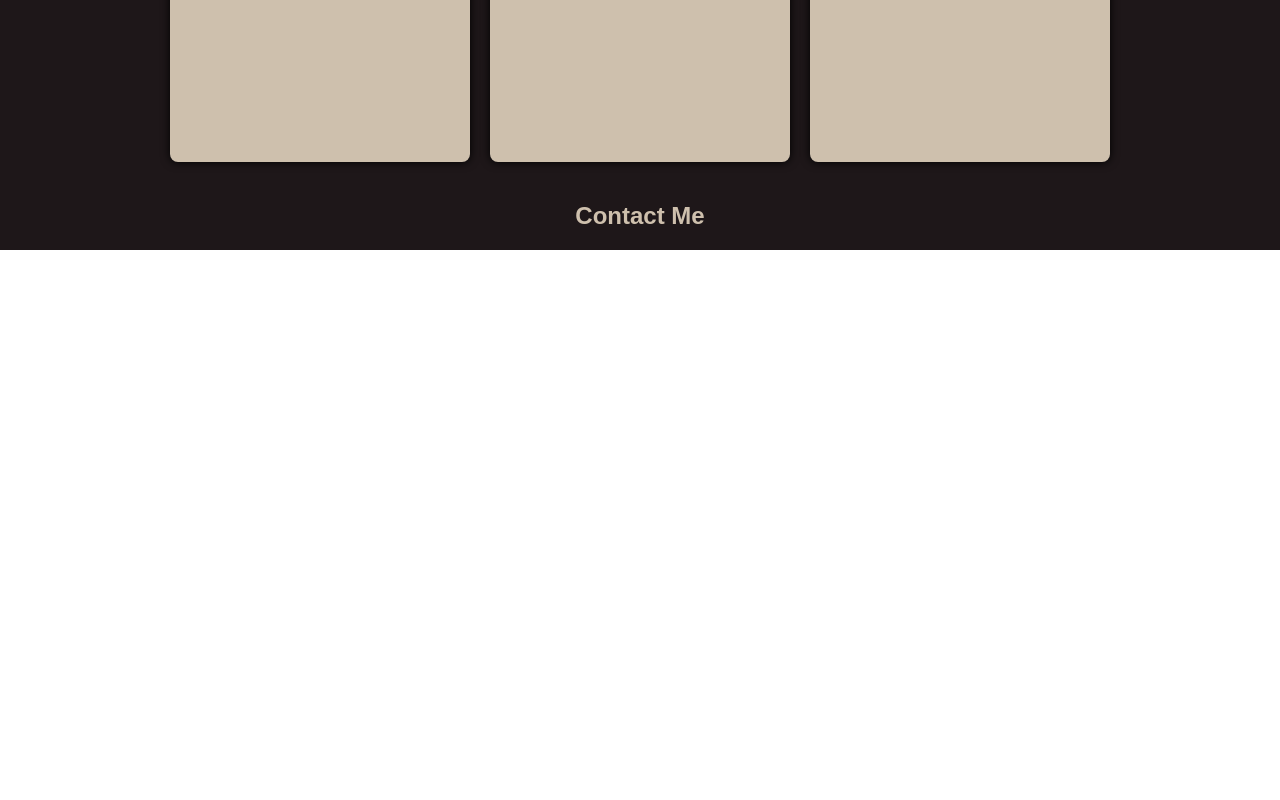
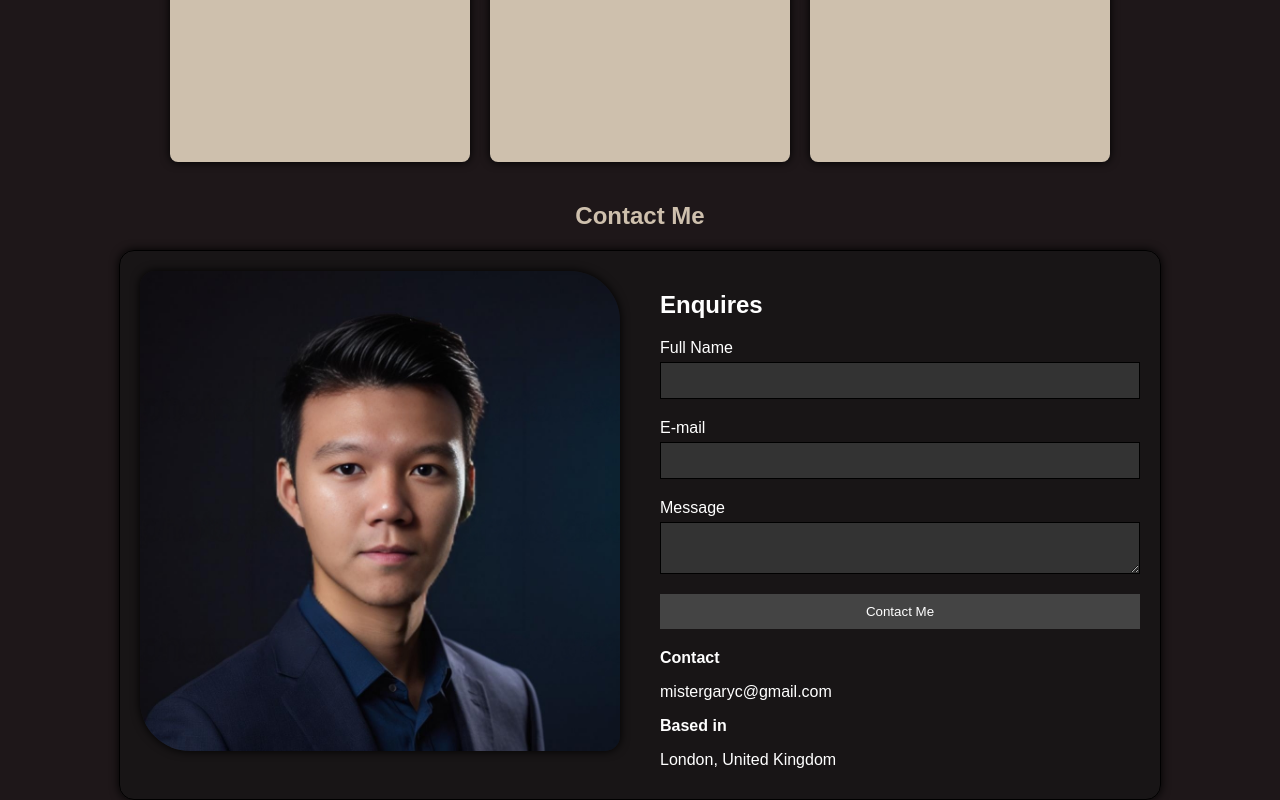
Before and after one commit to WeeblyMon/Gary-Chen.github.io, a plain HTML site: page index.html in a window 1280 px wide. Shown: the part 1834-2634 px from the top of the page. Before the commit the page ends 2084 px from the top, so only its background shows below. Drawn offline with Linux system fonts and the light colour scheme.

Commit message:
draft done

```diff
--- a/index.html
+++ b/index.html
@@ -76,5 +76,34 @@
         <h1>Contact Me</h1>
     </section>
 
+    <section class="ContactMe">
+      <div class="contact-container">
+          <div class="contact-image">
+              <img src="Portrait.png" alt="Contact Image" id="portrait">
+          </div>
+          <div class="contact-form">
+              <h1>Enquires</h1>
+              <form>
+                  <label for="full-name">Full Name</label>
+                  <input type="text" id="full-name" name="full-name">
+
+                  <label for="email">E-mail</label>
+                  <input type="email" id="email" name="email">
+
+                  <label for="message">Message</label>
+                  <textarea id="message" name="message"></textarea>
+
+                  <button type="submit">Contact Me</button>
+              </form>
+              <div class="contact-info">
+                  <p><strong>Contact</strong></p>
+                  <p>mistergaryc@gmail.com</p>
+                  <p><strong>Based in</strong></p>
+                  <p>London, United Kingdom</p>
+              </div>
+          </div>
+      </div>
+  </section>
+
 </body>
 </html>
--- a/style.css
+++ b/style.css
@@ -122,6 +122,7 @@
 body {
   margin: 0;
   font-family: Arial, Helvetica, sans-serif;
+  background-color: #1e1719;
 }
 
 .row {
@@ -182,3 +183,100 @@ body {
   margin: 0; /* Remove default margin */
   padding: 20px;
 }
+
+
+html {
+  scroll-behavior: smooth;
+}
+.ContactMe {
+  box-shadow: 0 0 10px rgb(0, 0, 0);
+  width: 80%;
+  max-width: 1000px;
+  margin: auto;
+  display: flex;
+  align-items: center;
+  justify-content: space-between;
+  border: 1px solid #000;
+  padding: 20px;
+  border-radius: 15px;
+  background-color: #181516f9; /* Container background color */
+}
+
+.contact-container {
+  display: flex;
+  width: 100%;
+
+
+}
+
+.contact-image {
+  flex: 1;
+  padding-right: 20px;
+
+}
+
+.contact-image img {
+  width: 100%;
+  height: auto;
+}
+
+.contact-form {
+  flex: 1;
+  padding-left: 20px;
+
+}
+
+.contact-form h1 {
+  margin-bottom: 20px;
+  color: #fff; /* Heading color */
+}
+
+.contact-form form {
+  display: flex;
+  flex-direction: column;
+}
+
+.contact-form label {
+  margin-bottom: 5px;
+  color: #fff; /* Label color */
+}
+
+.contact-form input,
+.contact-form textarea {
+  margin-bottom: 20px;
+  padding: 10px;
+  border: 1px solid #000;
+  background-color: #333; /* Input background color */
+  color: #fff; /* Input text color */
+}
+
+.contact-form input::placeholder,
+.contact-form textarea::placeholder {
+  color: #bbb; /* Placeholder text color */
+}
+
+.contact-form button {
+  padding: 10px;
+  border: none;
+  background-color: #444; /* Button background color */
+  color: #fff; /* Button text color */
+  cursor: pointer;
+}
+
+.contact-form button:hover {
+  background-color: #555; /* Button hover color */
+}
+
+.contact-info {
+  margin-top: 20px;
+  color: #fff; /* Info text color */
+}
+
+.contact-info p {
+  margin-bottom: 10px;
+}
+
+#portrait {
+  border-radius: 15px 50px;
+  box-shadow: 0 0 10px rgb(0, 0, 0);
+}
```
Also changed, not shown: Portrait.png (added).
